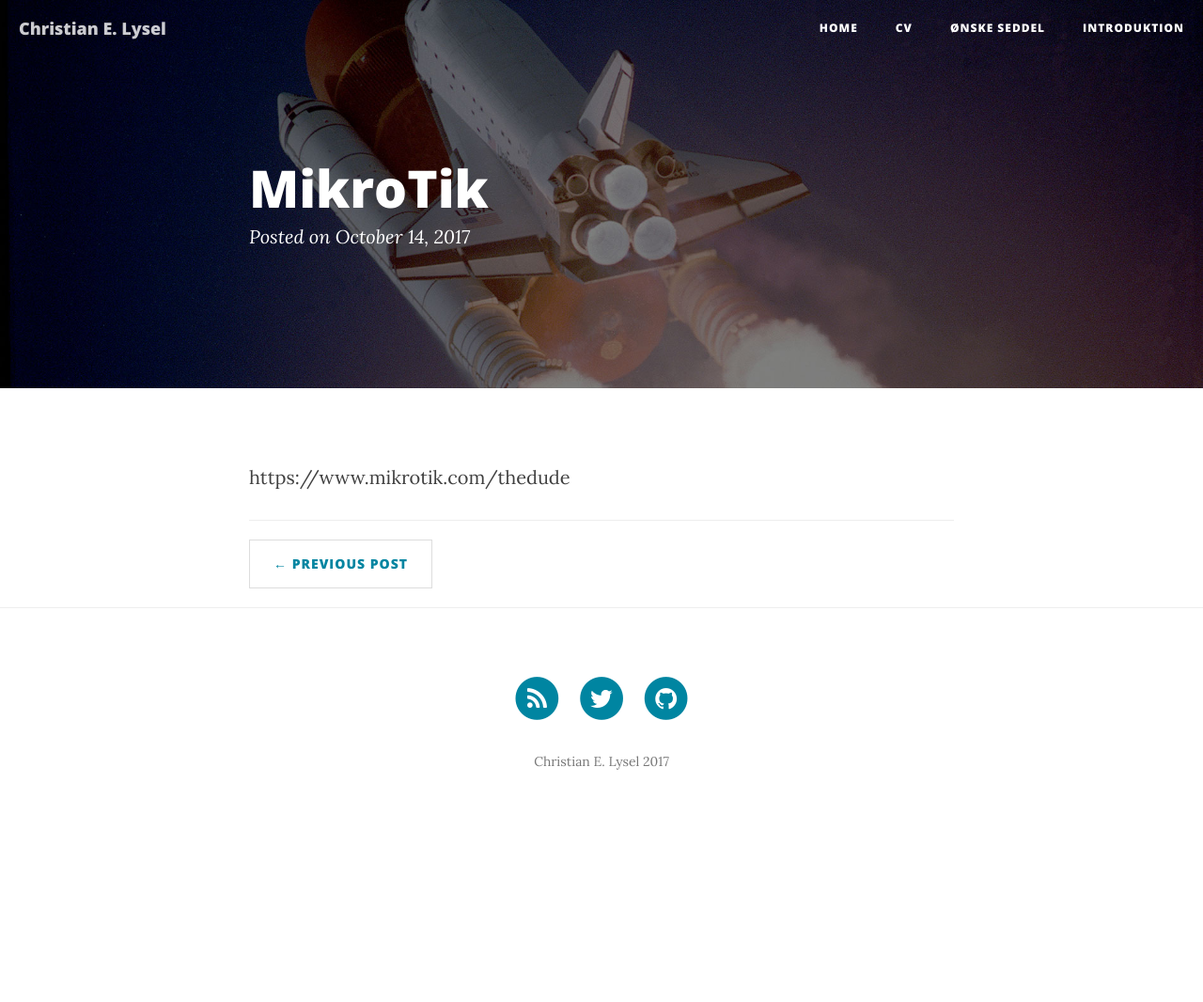
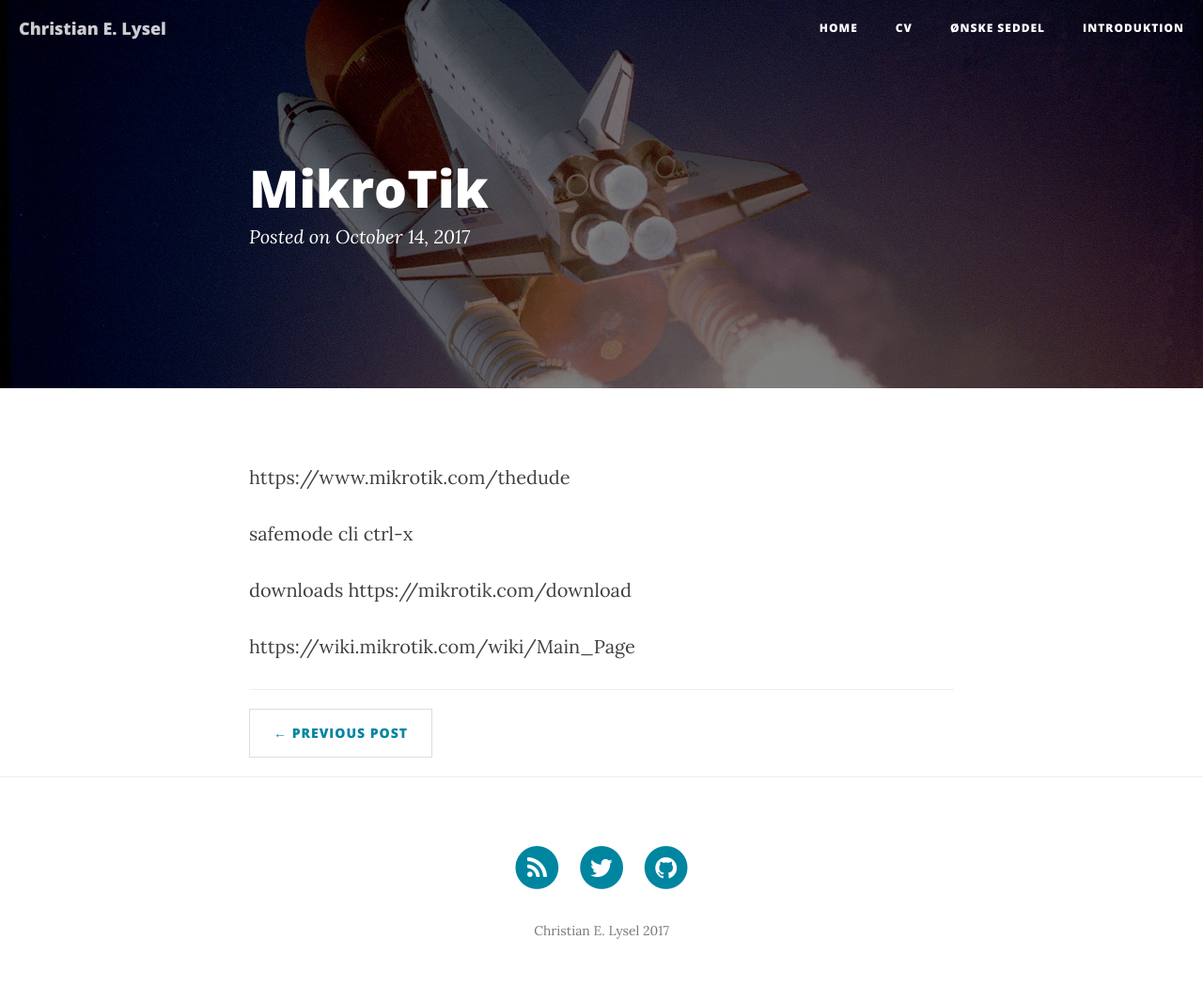
Before and after one commit to clysel/christian.lysel.net, a Jekyll site: the page built from _posts/2017-10-14-mikrotik.markdown, in a window 1280 px wide. Shown: the whole page at 94% size. Built offline with Jekyll 4.4.1, drawn with Linux system fonts in a browser that asks for light colours; nearby versions of some CDN libraries; before the commit the page ends 900 px from its top, so only the background shows below that.

Commit message:
Update 2017-10-14-mikrotik.markdown

```diff
--- a/_posts/2017-10-14-mikrotik.markdown
+++ b/_posts/2017-10-14-mikrotik.markdown
@@ -5,3 +5,9 @@
 ---
 
 https://www.mikrotik.com/thedude
+
+safemode cli ctrl-x
+
+downloads https://mikrotik.com/download
+
+https://wiki.mikrotik.com/wiki/Main_Page
```
